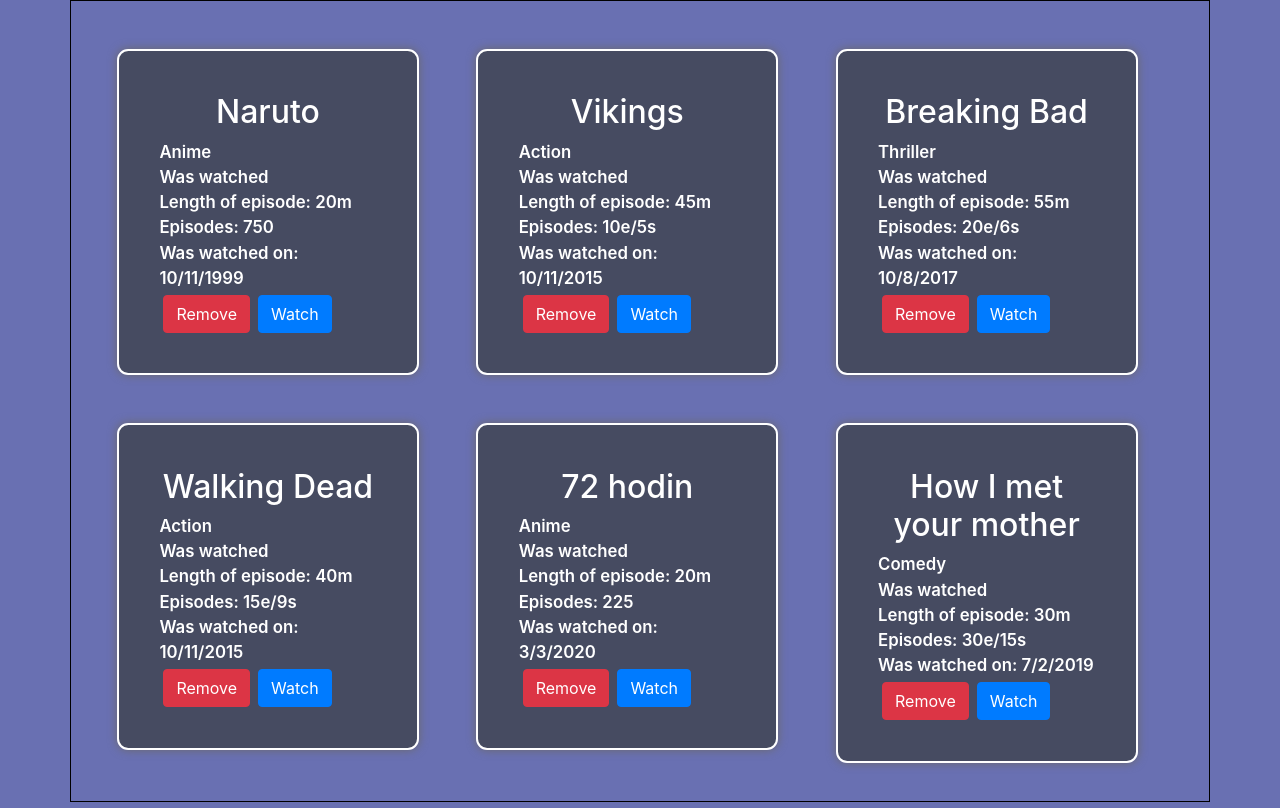
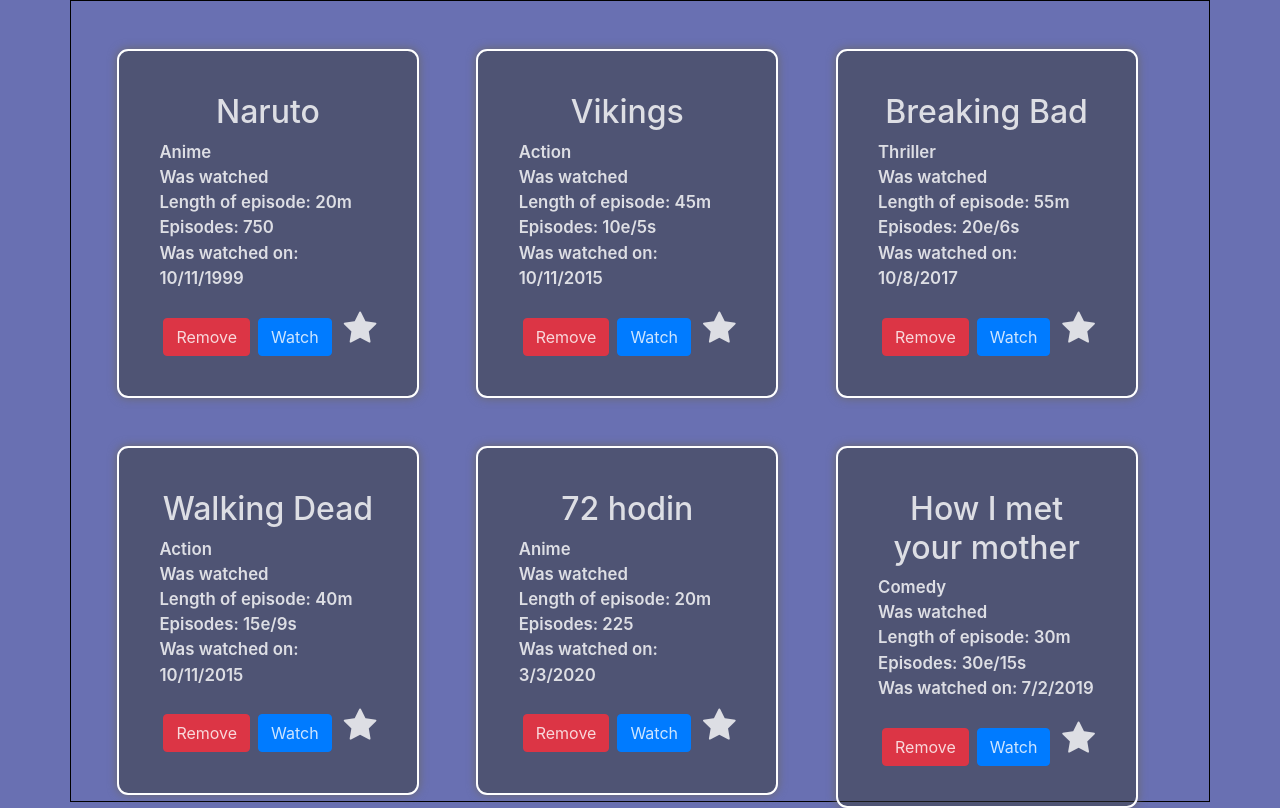
Before and after one commit to devAdam117/Media-library, an Angular app: page / in a window 1280 px wide. Built offline with nearby package versions, Linux system fonts and the light colour scheme.

Commit message:
pridany funkcny favicon

```diff
--- a/src/app/media-item/media-item.component.css
+++ b/src/app/media-item/media-item.component.css
@@ -1,11 +1,12 @@
 .item {
-  background-color: rgba(54, 56, 56, 0.664);
+  background-color: rgba(54, 56, 56, 0.503);
   box-shadow: 0px 0px 10px rgb(107, 105, 105);
-  color: white;
+  color: rgba(255, 255, 255, 0.808);
   border: 2px solid white;
   height: fit-content;
   border-radius: 0.7rem;
   padding: 4ch 4ch;
+  transition: 0.4s;
 }
 .item h2 {
   margin-top: 2px;
@@ -19,3 +20,25 @@
 .item a {
   cursor: pointer;
 }
+.item:hover {
+  background: rgba(54, 56, 56, 0.829);
+  color: white;
+  transform: scale(1.04);
+  border: 3px solid rgb(18, 86, 187);
+  opacity: 100%;
+}
+.item:hover + .item h2 {
+  color: red;
+}
+.fa-star {
+  font-size: 2.2rem;
+  margin-top: 1rem;
+  cursor: pointer;
+  transition: 0.4s;
+}
+.fa-star:hover {
+  font-size: 2.3rem;
+}
+.rate {
+  color: orange;
+}
--- a/src/app/media-item/media-item.component.html
+++ b/src/app/media-item/media-item.component.html
@@ -9,16 +9,16 @@
 <div> Episodes: {{mediaItem.episodes}}</div>
 <div> Was watched on:  {{mediaItem.wasWatchedOn}} </div>
 </div>
-<div class="tools mt-1">
+<div class="tools mt-1 ">
 
-
-    <a class="btn btn-danger ml-1 mr-1" (click)="onDelete()">Remove
+    <a class="btn btn-danger ml-1 mr-1  " (click)="onDelete()">Remove
 
     </a>
 
-    <a class="btn btn-primary mr-1 ml-1">Watch
+    <a class="btn btn-primary mr-1 ml-1 ">Watch
 
     </a>
+    <span class="fa fa-star ml-2" (click)="ratingFunc()"[class.rate]="isRated"></span>
 
 
 </div>
--- a/src/app/media-item/media-item.component.ts
+++ b/src/app/media-item/media-item.component.ts
@@ -17,5 +17,11 @@
  this.delete.emit(this.mediaItem);
   }
 
+  isRated= false;
+  ratingFunc(){
+    this.isRated=!this.isRated;
+
+  }
+
 
 }
--- a/src/index.html
+++ b/src/index.html
@@ -7,6 +7,7 @@
   <base href="/">
   <meta name="viewport" content="width=device-width, initial-scale=1">
   <link rel="icon" type="image/x-icon" href="favicon.ico">
+  <link rel="stylesheet" href="https://cdnjs.cloudflare.com/ajax/libs/font-awesome/4.7.0/css/font-awesome.min.css">
   <link rel="stylesheet" href="https://stackpath.bootstrapcdn.com/bootstrap/4.3.1/css/bootstrap.min.css" integrity="sha384-ggOyR0iXCbMQv3Xipma34MD+dH/1fQ784/j6cY/iJTQUOhcWr7x9JvoRxT2MZw1T" crossorigin="anonymous">
 </head>
 <body class="container">
```
